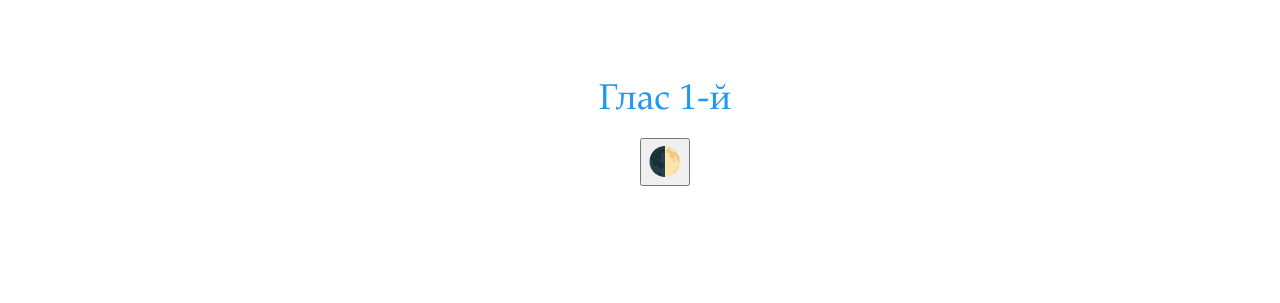
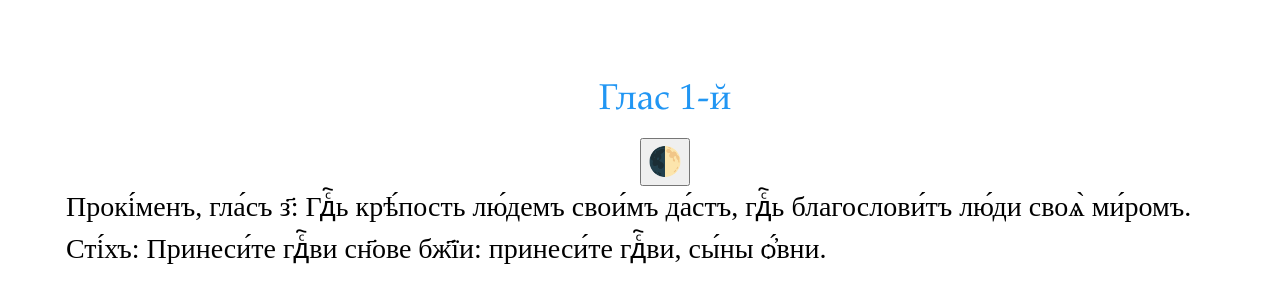
Before and after one commit to markjville/markjville.github.io, a Jekyll site: the page docs/Изобразительная/гл7-прок.html, which Jekyll copies as it is, in a window 1280 px wide. Shown: the top 303 px of the page. Built offline with Jekyll 4.4.1, drawn with Linux system fonts in a browser that asks for light colours; some web fonts are replaced; comment, search, counter and statistics services are not loaded.

Commit message:
Update гл7-прок.html

```diff
--- a/docs/Изобразительная/гл7-прок.html
+++ b/docs/Изобразительная/гл7-прок.html
@@ -35,3 +35,5 @@ p::first-letter {
       <div class="post-content">
 
 <body>
+  Прокі́менъ, гла́съ з҃: Гдⷭ҇ь крѣ́пость лю́демъ свои́мъ да́стъ, гдⷭ҇ь благослови́тъ лю́ди своѧ̀ ми́ромъ.
+  Сті́хъ: Принеси́те гдⷭ҇ви сн҃ове бж҃їи: принеси́те гдⷭ҇ви, сы́ны ѻ҆́вни.
```
